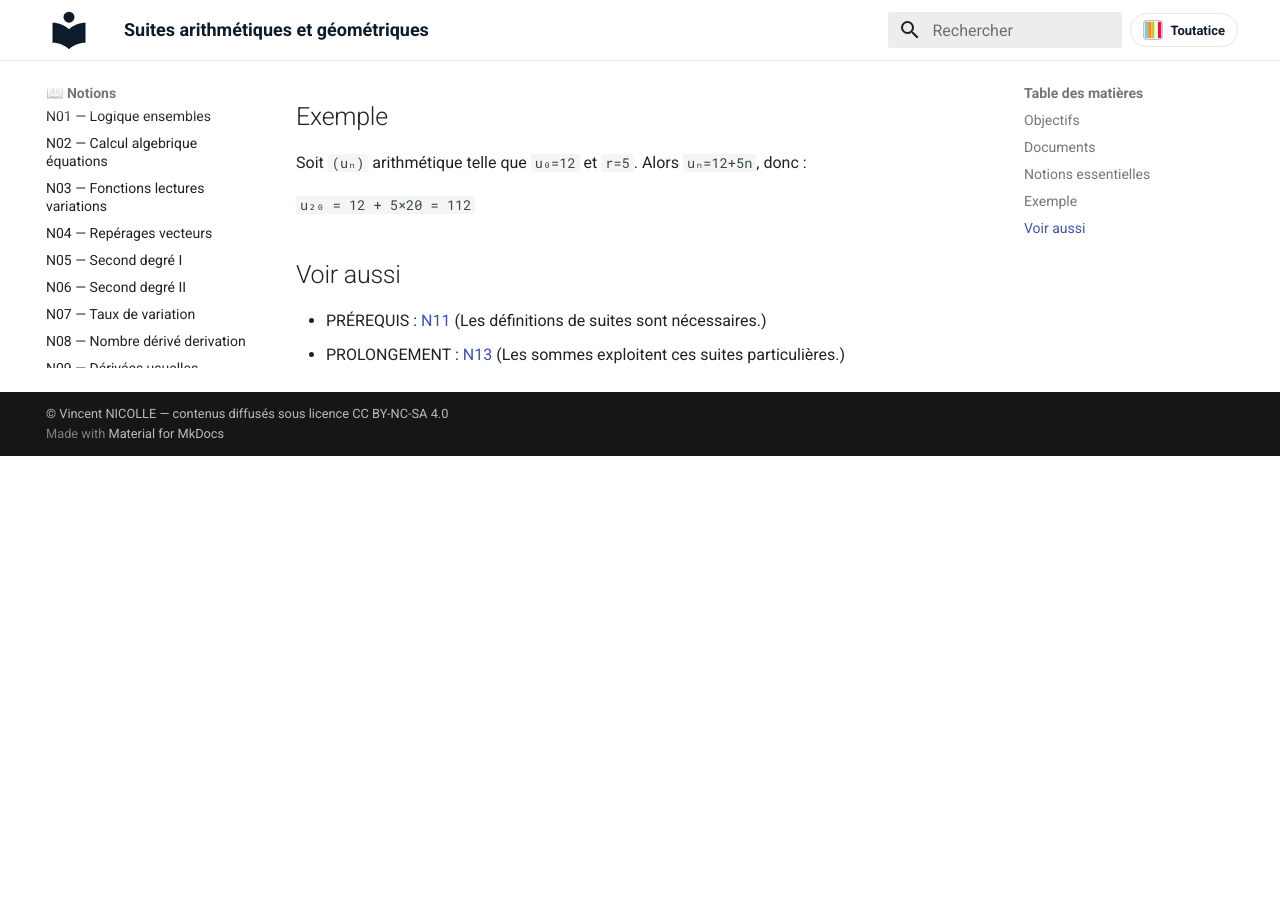
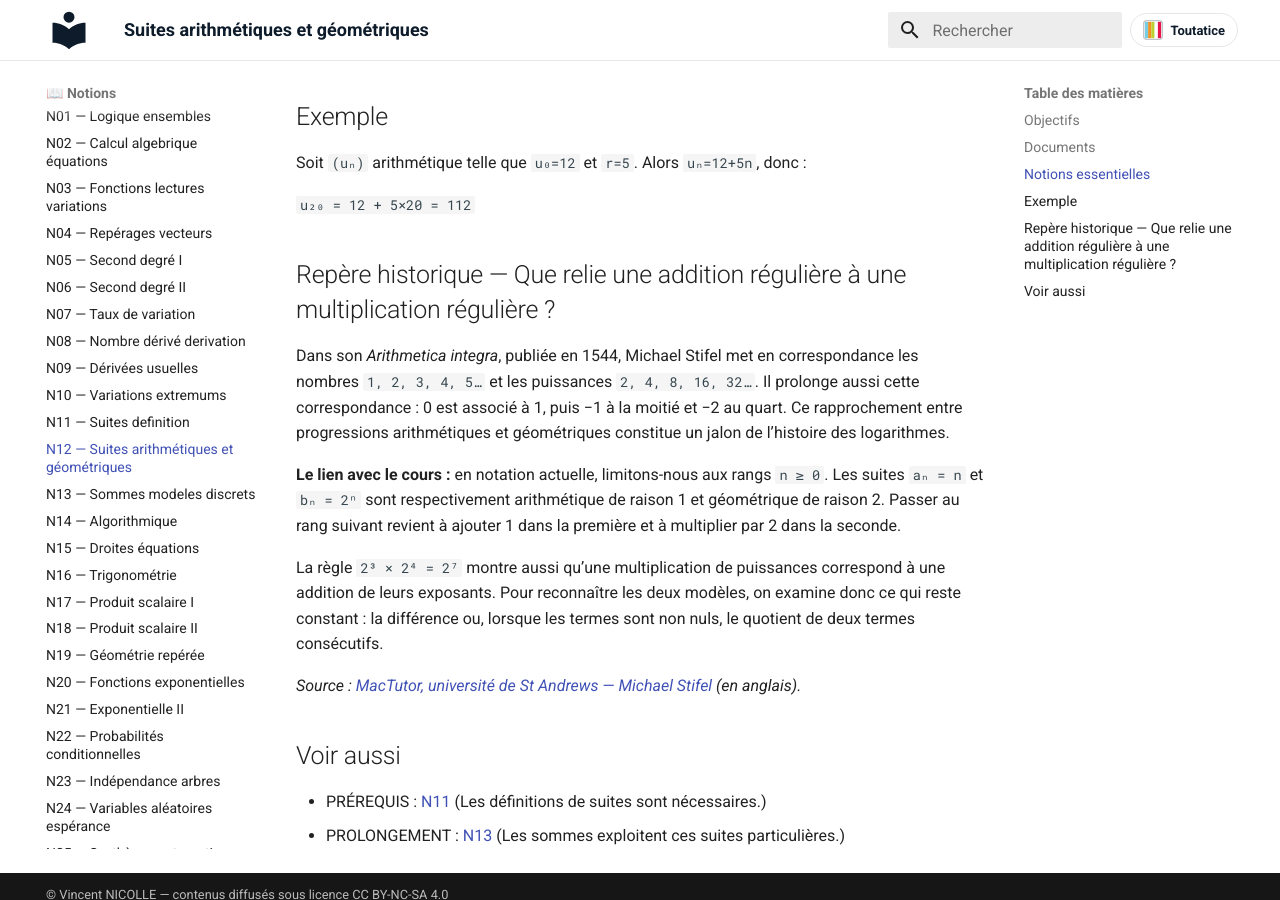
Before and after one commit to vnicolle56610/maths-premiere-specialite, an MkDocs documentation site: the page built from docs/notions/N12-suites-arithmetiques-geometriiques.md, in a window 1280 px wide and 900 px high, scrolled down 1063 px. Built offline with MkDocs 1.6.1 and Material for MkDocs 9.7.7, drawn with Linux system fonts in a browser that asks for light colours; before the commit the page ends 1519 px from its top, so only the background shows below that.

Commit message:
Ajoute des repères historiques aux notions N10 à N12

```diff
--- a/docs/notions/N12-suites-arithmetiques-geometriiques.md
+++ b/docs/notions/N12-suites-arithmetiques-geometriiques.md
@@ -42,6 +42,16 @@ Soit `(uₙ)` arithmétique telle que `u₀=12` et `r=5`. Alors `uₙ=12+5n`, do
 
 `u₂₀ = 12 + 5×20 = 112`
 
+## Repère historique — Que relie une addition régulière à une multiplication régulière ?
+
+Dans son *Arithmetica integra*, publiée en 1544, Michael Stifel met en correspondance les nombres `1, 2, 3, 4, 5…` et les puissances `2, 4, 8, 16, 32…`. Il prolonge aussi cette correspondance : 0 est associé à 1, puis −1 à la moitié et −2 au quart. Ce rapprochement entre progressions arithmétiques et géométriques constitue un jalon de l’histoire des logarithmes.
+
+**Le lien avec le cours :** en notation actuelle, limitons-nous aux rangs `n ≥ 0`. Les suites `aₙ = n` et `bₙ = 2ⁿ` sont respectivement arithmétique de raison 1 et géométrique de raison 2. Passer au rang suivant revient à ajouter 1 dans la première et à multiplier par 2 dans la seconde.
+
+La règle `2³ × 2⁴ = 2⁷` montre aussi qu’une multiplication de puissances correspond à une addition de leurs exposants. Pour reconnaître les deux modèles, on examine donc ce qui reste constant : la différence ou, lorsque les termes sont non nuls, le quotient de deux termes consécutifs.
+
+*Source : [MacTutor, université de St Andrews — Michael Stifel](https://mathshistory.st-andrews.ac.uk/Biographies/Stifel/) (en anglais).*
+
 ## Voir aussi
 
 - PRÉREQUIS : [N11](N11-suites-definition.md) (Les définitions de suites sont nécessaires.)
```
Also changed, not shown: docs/notions/N10-variations-extremums.md (+10 -0 lines), docs/notions/N11-suites-definition.md (+10 -0 lines).
